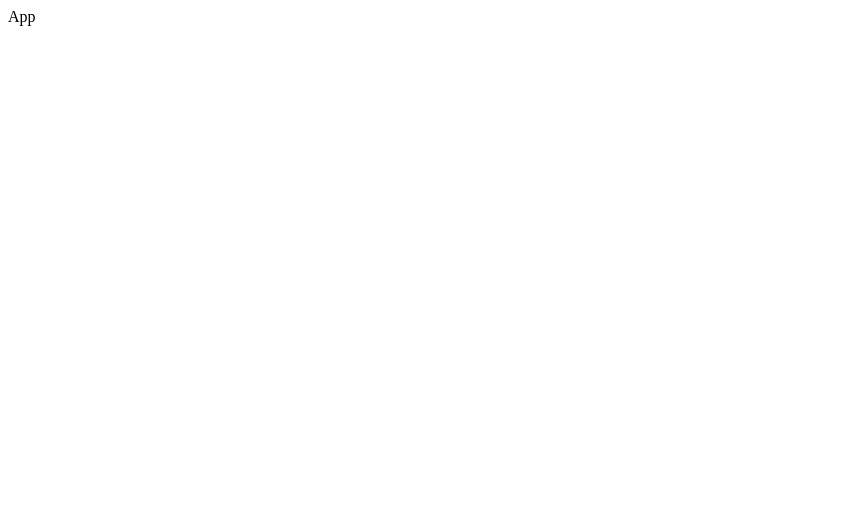
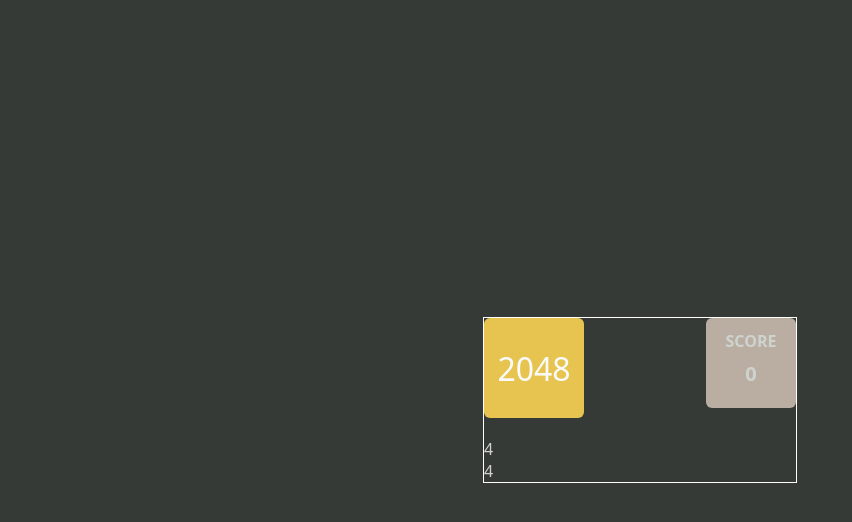
Before and after one commit to alex-escobar-h/2048-clone, a React (Vite) app: page / in a window 1280 px wide. Shown: the top 522 px of the page, without its empty margins (0-852 px from the left). Built offline with nearby package versions, Linux system fonts and the light colour scheme.

Commit message:
feat: add scoreboard boilerplate style: modify global styles and add scoreboard styles

```diff
--- a/src/App.tsx
+++ b/src/App.tsx
@@ -1,3 +1,12 @@
+import { Board } from './components/Board';
+import { Container } from './components/Container';
+import { Scoreboard } from './components/Scoreboard';
+
 export const App = () => {
-  return <div>App</div>;
+  return (
+    <Container>
+      <Scoreboard />
+      <Board />
+    </Container>
+  );
 };
--- /dev/null
+++ b/src/components/Container.tsx
@@ -0,0 +1,6 @@
+import { PropsWithChildren } from 'react';
+import styles from '../styles/Container.module.css';
+
+export const Container = ({ children }: PropsWithChildren) => {
+  return <main className={styles.container}>{children}</main>;
+};
--- /dev/null
+++ b/src/components/Scoreboard.tsx
@@ -0,0 +1,12 @@
+import styles from '../styles/Scoreboard.module.css';
+export const Scoreboard = () => {
+  return (
+    <section className={styles.container}>
+      <div className={styles.logo}>2048</div>
+      <div className={styles.scoreContainer}>
+        <h2 className={styles.scoreTitle}>SCORE</h2>
+        <span className={styles.score}>0</span>
+      </div>
+    </section>
+  );
+};
--- a/src/main.tsx
+++ b/src/main.tsx
@@ -1,6 +1,6 @@
 import { StrictMode } from 'react';
 import { createRoot } from 'react-dom/client';
-import './index.css';
+import './styles/global.css';
 import { App } from './App.tsx';
 
 createRoot(document.getElementById('root')!).render(
--- /dev/null
+++ b/src/styles/Board.module.css
@@ -0,0 +1,2 @@
+.board {
+}
--- /dev/null
+++ b/src/styles/Container.module.css
@@ -0,0 +1,4 @@
+.container {
+  width: var(--board-size);
+  border: 1px solid white;
+}
--- /dev/null
+++ b/src/styles/Scoreboard.module.css
@@ -0,0 +1,40 @@
+.container {
+  width: 100%;
+  display: flex;
+  align-items: flex-start;
+  justify-content: space-between;
+  margin-bottom: 1.25rem;
+}
+
+.logo {
+  background-color: var(--2048-tile);
+  color: var(--secondary-text-color);
+  height: var(--logo-size);
+  width: var(--logo-size);
+  border-radius: var(--tile-radius);
+  display: flex;
+  justify-content: center;
+  align-items: center;
+  font-size: 2rem;
+  font-weight: 500;
+}
+
+.scoreContainer {
+  width: var(--score-box-width);
+  height: var(--score-box-height);
+  background-color: #b9aea1;
+  border-radius: var(--tile-radius);
+  display: flex;
+  flex-direction: column;
+  align-items: center;
+}
+
+.scoreTitle {
+  padding: 0.75rem 0 0.5rem;
+  font-weight: 700;
+  font-size: 1rem;
+}
+.score {
+  font-size: 1.25rem;
+  font-weight: 700;
+}
--- a/src/styles/global.css
+++ b/src/styles/global.css
@@ -41,14 +41,17 @@
 
   /* --- Sizing --- */
   --tile-size: 65px;
-  --grid-gap: 6px;
-  --border-size: 16px;
-  --board-radius: 8px;
+  --grid-gap: 10px;
+  --border-size: 12px;
   --tile-radius: 6px;
+  --board-radius: 10px;
+  --score-box-height: 90px;
+  --score-box-width: 90px;
+  --logo-size: 100px;
 
   /* --- Calculated Layout --- */
-  --grid-size: calc((var(--tile-size) * 4) + (var(--grid-gap) * 3));
-  --board-size: calc(var(--grid-size) + (2 * var(--border-size)));
+  --grid-size: calc((var(--tile-size) * 4) + (var(--grid-gap) * 3)); /* 290px */
+  --board-size: calc(var(--grid-size) + (2 * var(--border-size))); /* 314px */
 }
 
 /* --- Basic CSS Reset --- */
```
Also changed, not shown: src/index.css (deleted).
